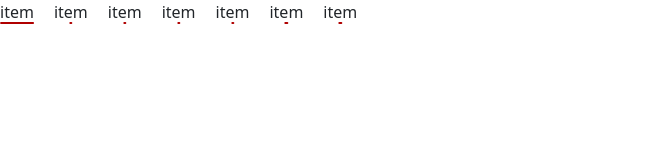
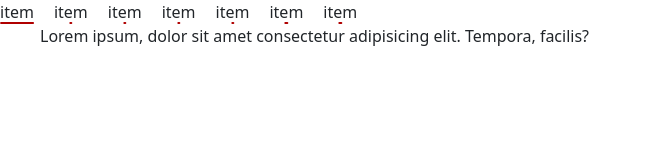
Before and after one commit to filosof777/lesson-6, a plain HTML site: page index.html in a window 1280 px wide. Shown: the whole page, without its empty margins (0-651 px from the left). Drawn offline with nearby package versions, Linux system fonts and the light colour scheme.

Commit message:
add container

```diff
--- a/index.html
+++ b/index.html
@@ -41,7 +41,11 @@
     <!-- /header -->
 
     <!-- main -->
-    <main></main>
+    <main>
+      <div class="container">
+        <p>Lorem ipsum, dolor sit amet consectetur adipisicing elit. Tempora, facilis?</p>
+      </div>
+    </main>
     <!-- /main -->
 
     <!-- footer -->
```
